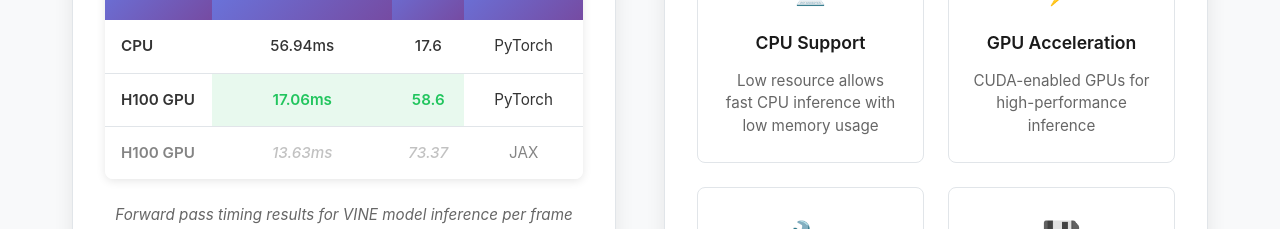
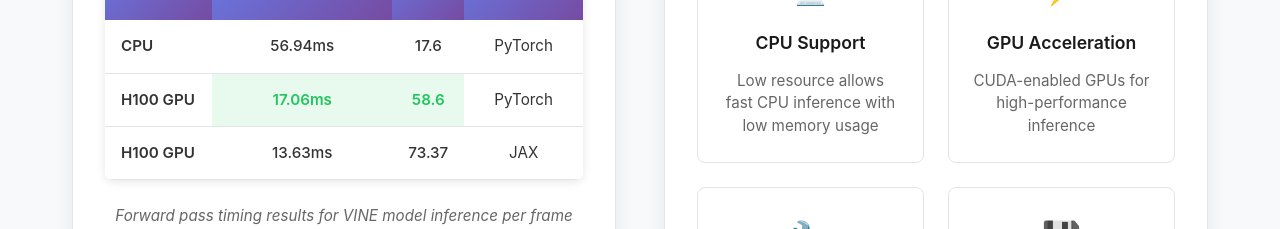
Before and after one commit to video-fm/video-fm.github.io, a Next.js app: page / in a window 1280 px wide. Shown: the part 3260-3489 px from the top of the page. Built offline with nearby package versions, Linux system fonts and the light colour scheme.

Commit message:
update time

```diff
--- a/src/pages/index.tsx
+++ b/src/pages/index.tsx
@@ -323,12 +323,10 @@ export default function Home() {
                         <td className="fps-cell highlight">58.6</td>
                         <td className="framework-cell">PyTorch</td>
                       </tr>
-                      <tr className="placeholder-row">
                         <td className="hardware-cell">H100 GPU</td>
                         <td className="time-cell placeholder">13.63ms</td>
                         <td className="fps-cell placeholder">73.37</td>
                         <td className="framework-cell">JAX</td>
-                      </tr>
                     </tbody>
                   </table>
                 </div>
```
